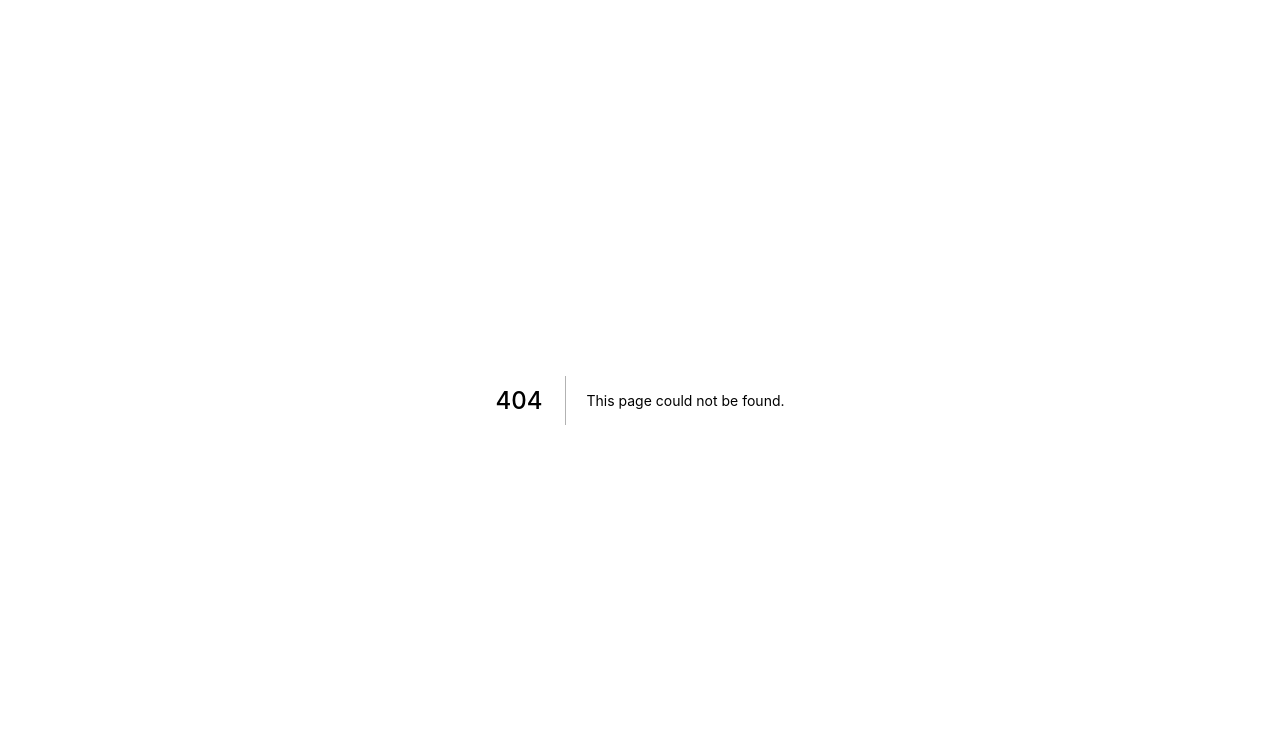
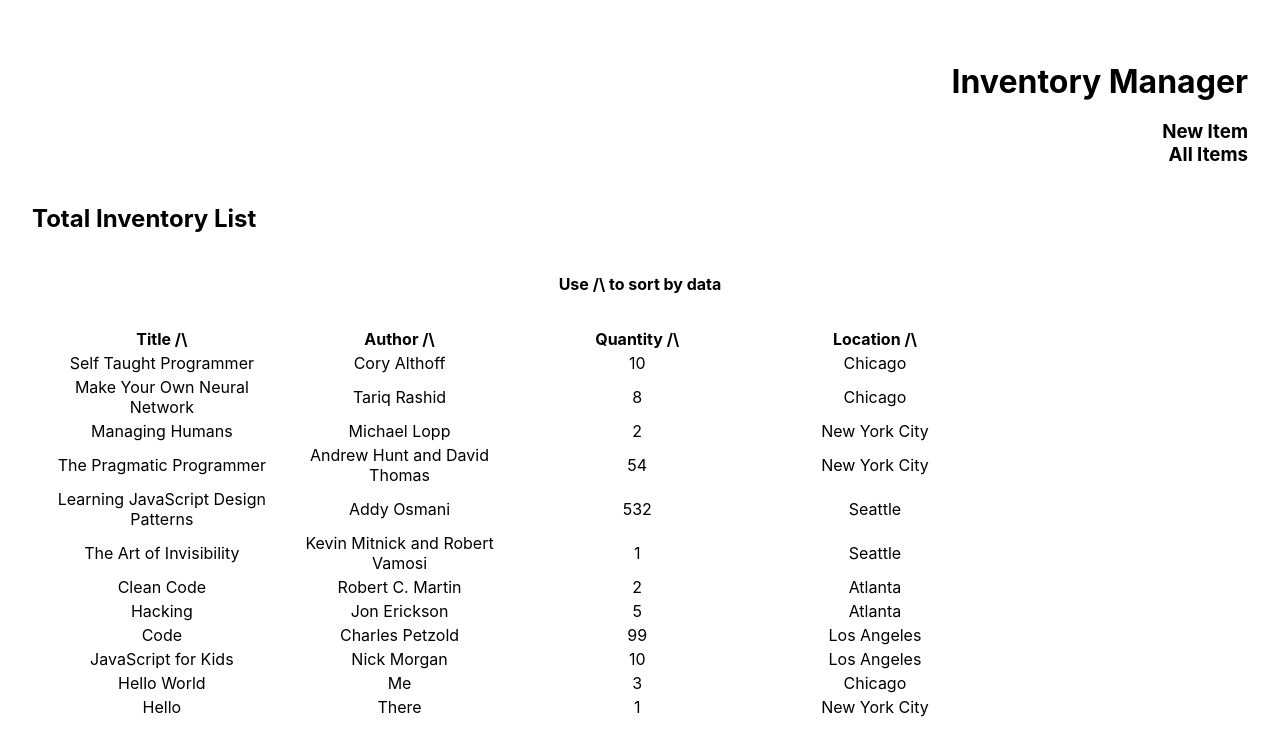
Before and after one commit to wrhenders/inventory-manager, a Next.js app: page /items/search in a window 1280 px wide. Before the commit this address had no page. Shown: the top 756 px of the page. Built offline with nearby package versions, Linux system fonts and the light colour scheme.

Commit message:
added sortable all item list

```diff
--- a/components/Layout.tsx
+++ b/components/Layout.tsx
@@ -21,6 +21,10 @@ export default function Layout(props) {
           <Link href="/items/new">
             <a>New Item</a>
           </Link>
+          <br />
+          <Link href="/items/search">
+            <a>All Items</a>
+          </Link>
         </h3>
         {props.children}
       </main>
--- a/pages/index.tsx
+++ b/pages/index.tsx
@@ -22,7 +22,7 @@ export async function getServerSideProps() {
 }
 
 export default function Home({ items, cities }) {
-  const itemList: Item[] = [...items];
+  const itemList: Item[] = items;
   const cityArray = cities;
 
   const addItems = (city: string) => {
--- /dev/null
+++ b/pages/items/search.tsx
@@ -0,0 +1,89 @@
+import Layout from "../../components/Layout";
+import { useRouter } from "next/router";
+import Link from "next/link";
+import { Item } from "../../interfaces/Item";
+import { useState, useEffect } from "react";
+
+export async function getServerSideProps() {
+  const itemRes = await fetch("http://localhost:3000/api/items", {
+    method: "GET",
+  });
+  const items = await itemRes.json();
+  return {
+    props: { items },
+  };
+}
+
+interface Props {
+  items: Item[];
+}
+
+export default function Search({ items }: Props) {
+  const [sortType, setSortType] = useState("name");
+  const [itemArray, setItemArray] = useState(items);
+  const router = useRouter();
+
+  useEffect(() => {
+    setItemArray(
+      itemArray.sort((a, b) => (a[sortType] > b[sortType] ? 1 : -1))
+    );
+  }, [sortType]);
+
+  const addItems = () => {
+    return itemArray.map((item) => {
+      return (
+        <tr key={item.id}>
+          <td>
+            <Link href={`/items/edit/${item.id}`}>
+              <a>{item.name}</a>
+            </Link>
+          </td>
+          <td>{item.author}</td>
+          <td>{item.quantity}</td>
+          <td>
+            <Link href={`/city/${item.location}`}>
+              <a>{item.location}</a>
+            </Link>
+          </td>
+        </tr>
+      );
+    });
+  };
+
+  const handleClick = (type: string) => {
+    setSortType(type);
+    router.replace(router.asPath);
+  };
+
+  return (
+    <Layout>
+      <h2>Total Inventory List</h2>
+      <h4 style={{ textAlign: "center" }}>Use /\ to sort by data</h4>
+      <table
+        style={{
+          width: "80%",
+          textAlign: "center",
+          padding: "10px",
+        }}
+      >
+        <tbody>
+          <tr>
+            <th style={{ width: "20%" }}>
+              Title <a onClick={(e) => handleClick("name")}>/\</a>
+            </th>
+            <th style={{ width: "20%" }}>
+              Author <a onClick={(e) => handleClick("author")}>/\</a>
+            </th>
+            <th style={{ width: "20%" }}>
+              Quantity <a onClick={(e) => handleClick("quantity")}>/\</a>
+            </th>
+            <th style={{ width: "20%" }}>
+              Location <a onClick={(e) => handleClick("location")}>/\</a>
+            </th>
+          </tr>
+          {addItems()}
+        </tbody>
+      </table>
+    </Layout>
+  );
+}
--- a/styles/globals.css
+++ b/styles/globals.css
@@ -9,6 +9,7 @@ body {
 a {
   color: inherit;
   text-decoration: none;
+  cursor: pointer;
 }
 
 * {
```
Also changed, not shown: pages/city/[city].tsx (+5 -5 lines).
